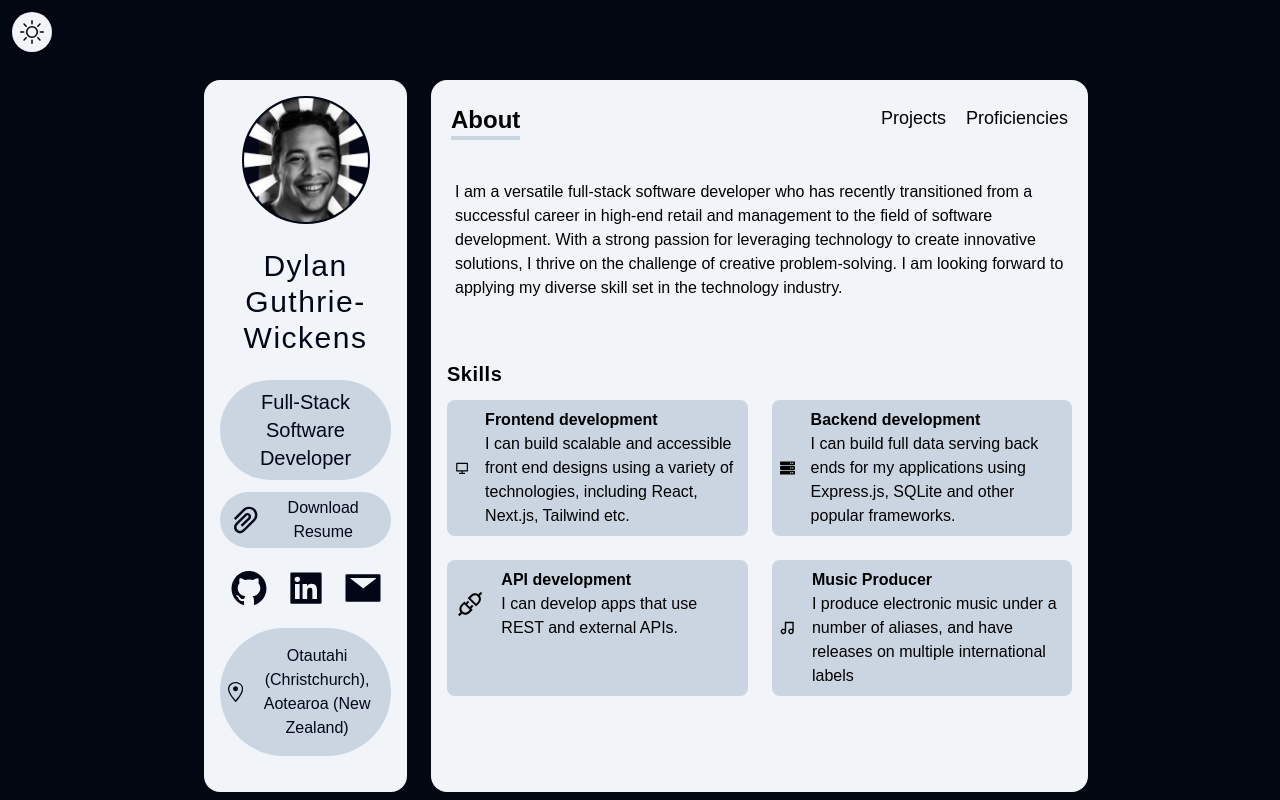
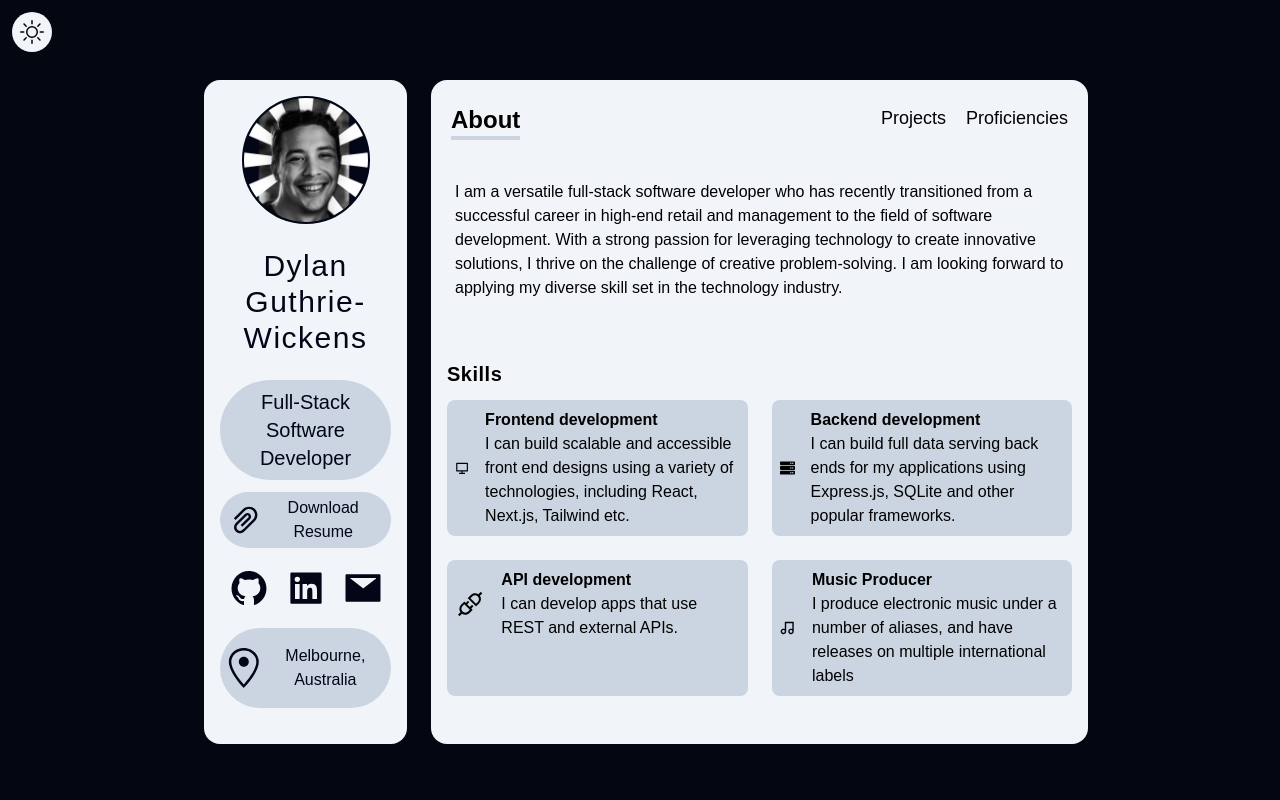
Before and after one commit to dylan-guthrie-wickens/portfolio-site, a Next.js app: page / in a window 1280 px wide. Built offline with nearby package versions, Linux system fonts and the light colour scheme.

Commit message:
Update SideMenu.tsx

```diff
--- a/components/SideMenu.tsx
+++ b/components/SideMenu.tsx
@@ -45,7 +45,7 @@ export default function SideMenu() {
         <a href="https://www.linkedin.com/in/dylan-guthrie-wickens/">
           <AiFillLinkedin className="w-10 h-10 cursor-pointer hover:text-slate-500" />
         </a>
-        <a onClick={() => window.open('mailto:dylan-guthrie@hotmail.com')}>
+        <a onClick={() => window.open('mailto:dylanwickens@hotmail.com')}>
           <AiFillMail className="w-10 h-10 cursor-pointer hover:text-slate-500" />
         </a>
       </div>
@@ -54,7 +54,7 @@ export default function SideMenu() {
       <div className="p-2 my-5 rounded-full bg-slate-300 dark:bg-slate-600">
         <div className="flex items-center justify-center py-2 space-x-2">
           <GoLocation className="w-10 h-10" />
-          <span>{`Otautahi (Christchurch), Aotearoa (New Zealand)`}</span>
+          <span>{`Melbourne, Australia`}</span>
         </div>
       </div>
     </div>
```
